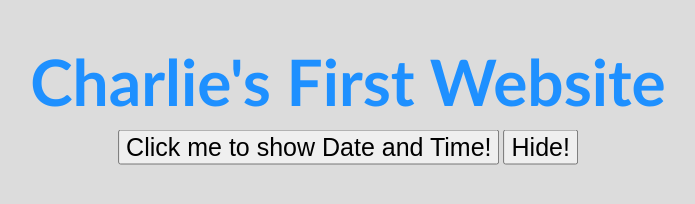
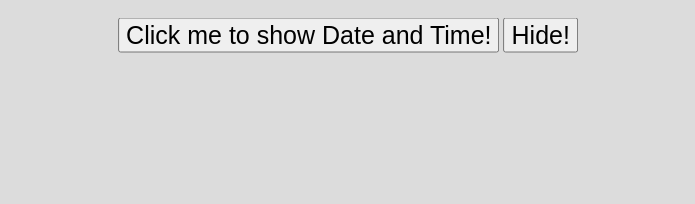
Before and after one commit to Tapwatero/tapwatero.github.io, a plain HTML site: page index.html in a window 1280 px wide. Shown: the whole page, without its empty margins (292-987 px from the left). Drawn offline with Linux system fonts and the light colour scheme.

Commit message:
removed header

```diff
--- a/index.html
+++ b/index.html
@@ -7,7 +7,7 @@
     <title>Homepage</title>
 </head>
 <body>
-    <header><h1>Charlie's First Website</h1></header>
+    <br>
     <div class="container">
         <div class="center">
             <button type="button"
--- a/styles.css
+++ b/styles.css
@@ -1,10 +1,3 @@
-h1 {
-    font-family: 'Trebuchet MS', 'Lucida Sans Unicode', 'Lucida Grande', 'Lucida Sans', Arial, sans-serif;
-    font-size: 4em;
-    text-align: center;
-    color: dodgerblue;
-
-}
 body {
     background-color: gainsboro;
 }
```
